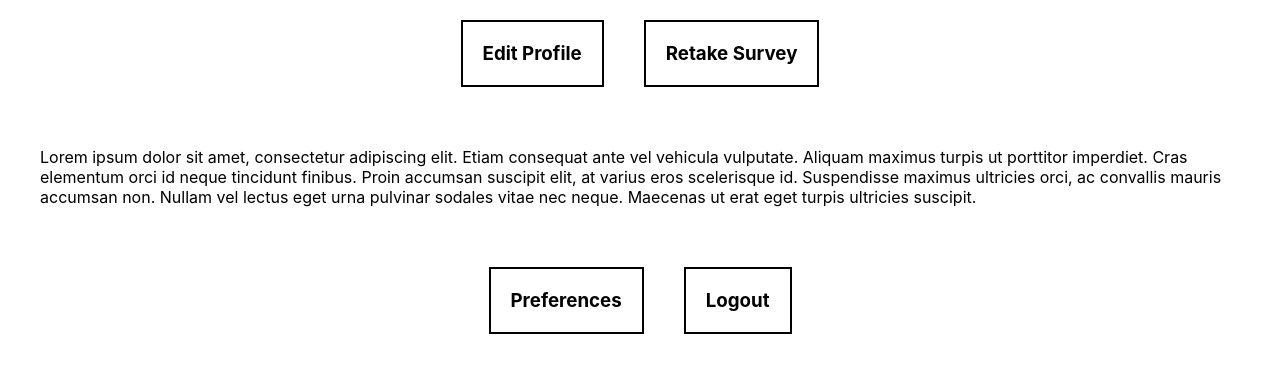
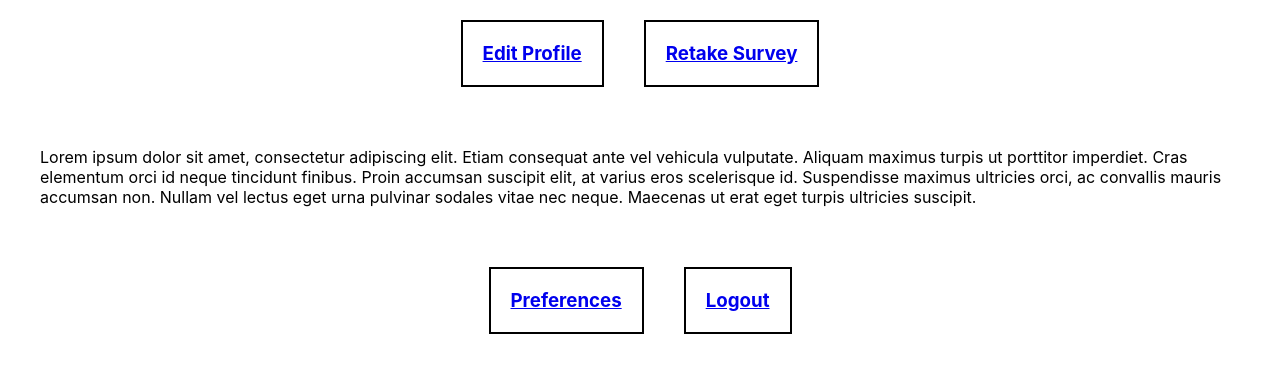
Before and after one commit to yujin-hong-123/roommate-finder, a React (Create React App) app in the folder front-end/: page / in a window 1280 px wide. Shown: the top 372 px of the page. Built offline with nearby package versions, Linux system fonts and the light colour scheme.

Commit message:
created links to other pages in profile

```diff
--- a/front-end/src/App.js
+++ b/front-end/src/App.js
@@ -1,6 +1,7 @@
 import './App.css';
 import {BrowserRouter as Router, Routes, Route} from "react-router-dom"
 import Profile from './Profile'
+import EditProfile from './EditProfile';
 
 function App() {
   return (
@@ -8,6 +9,7 @@ function App() {
       <Router>
         <Routes>
           <Route path="/" element={<Profile />}> </Route>
+          <Route path="/EditProfile" element={<EditProfile />}></Route>
         </Routes>
       </Router>
     </div>
--- a/front-end/src/Button.js
+++ b/front-end/src/Button.js
@@ -1,9 +1,12 @@
 import "./Button.css"
+import { Link } from "react-router-dom";
 
-function Button({text}){
+function Button({text, location}){
     return (
     <div>
-        <h3 className="button">{text}</h3>
+        <Link to={location}>
+            <h3 className="button">{text}</h3>
+        </Link>
     </div>);
 }
 
--- /dev/null
+++ b/front-end/src/EditProfile.js
@@ -0,0 +1,9 @@
+import "./EditProfile.css"
+
+function EditProfile(){
+    return (
+    <>
+    </>);
+}
+
+export default EditProfile
--- a/front-end/src/Profile.js
+++ b/front-end/src/Profile.js
@@ -5,8 +5,8 @@ function Profile() {
     return (
         <>
         <div className="Heading">
-            <Button text="Edit Profile"></Button>
-            <Button text="Retake Survey"></Button>
+            <Button text="Edit Profile" location="/EditProfile"></Button>
+            <Button text="Retake Survey" location="/Survey"></Button>
         </div>
         <div className="Profile">
 
@@ -22,8 +22,8 @@ function Profile() {
                 </p>
         </div>
         <div className="Footer">
-            <Button text="Preferences"></Button>
-            <Button text="Logout"></Button>
+            <Button text="Preferences" location="/Preferences"></Button>
+            <Button text="Logout" location="/Login"></Button>
         </div>
         </>
     );
```
Also changed, not shown: front-end/src/EditProfile.css (added).
